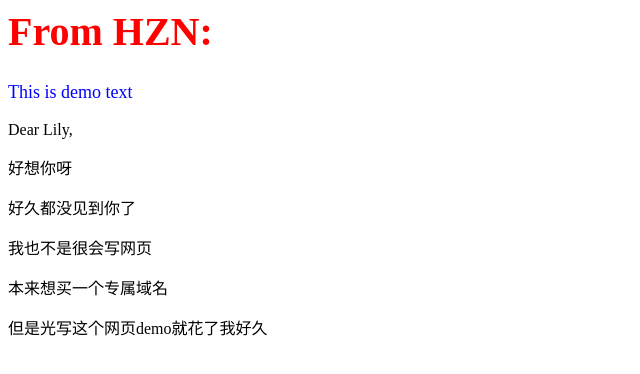
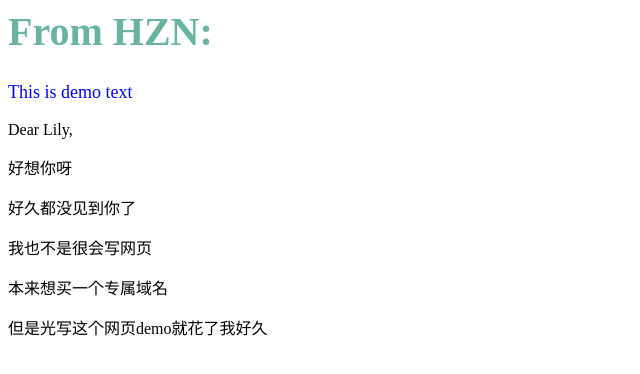
Before and after one commit to hanzining/hanzining.github.io, a plain HTML site: page index.html in a window 1280 px wide. Shown: the whole page, without its empty margins (0-640 px from the left). Drawn offline with Linux system fonts and the light colour scheme.

Commit message:
Update index.html

```diff
--- a/index.html
+++ b/index.html
@@ -1,4 +1,4 @@
-<h1 style="color:red;font-size:40px;">From HZN: </h1>
+<h1 style="color:#69b3a2;font-size:40px;">From HZN: </h1>
 <p style="color:blue;font-size:18px;">This is demo text</p>
 <p>Dear Lily,</p>
 <p> 好想你呀 </p>
```
